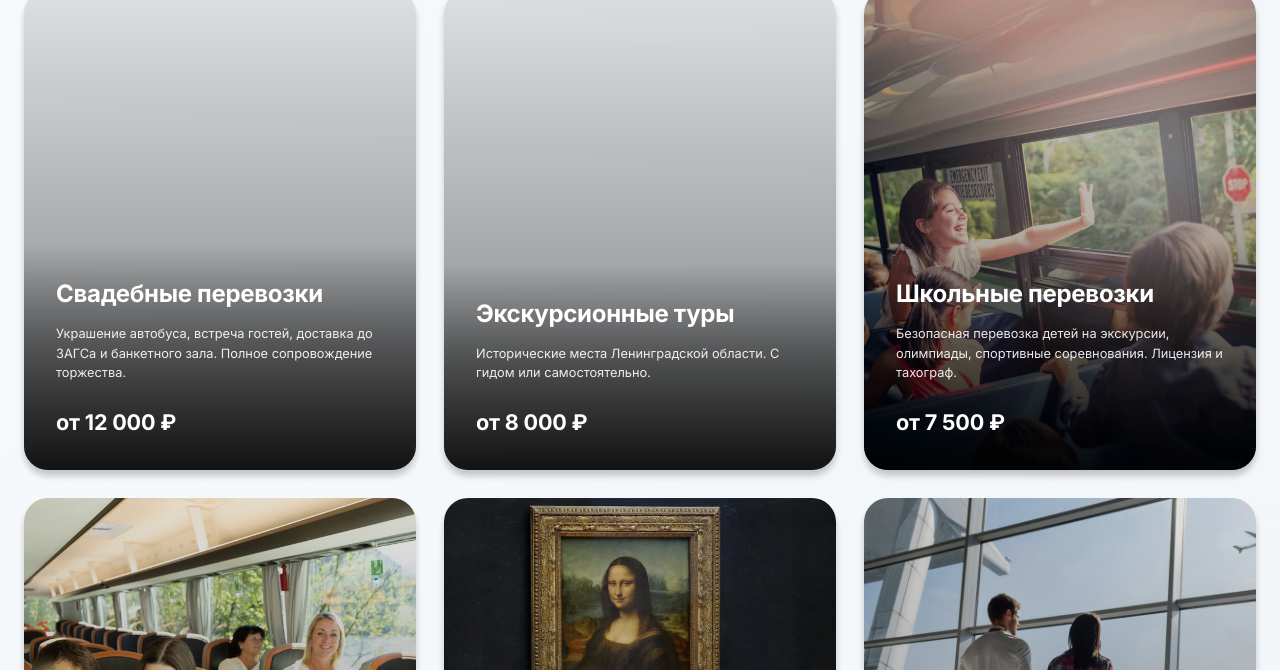
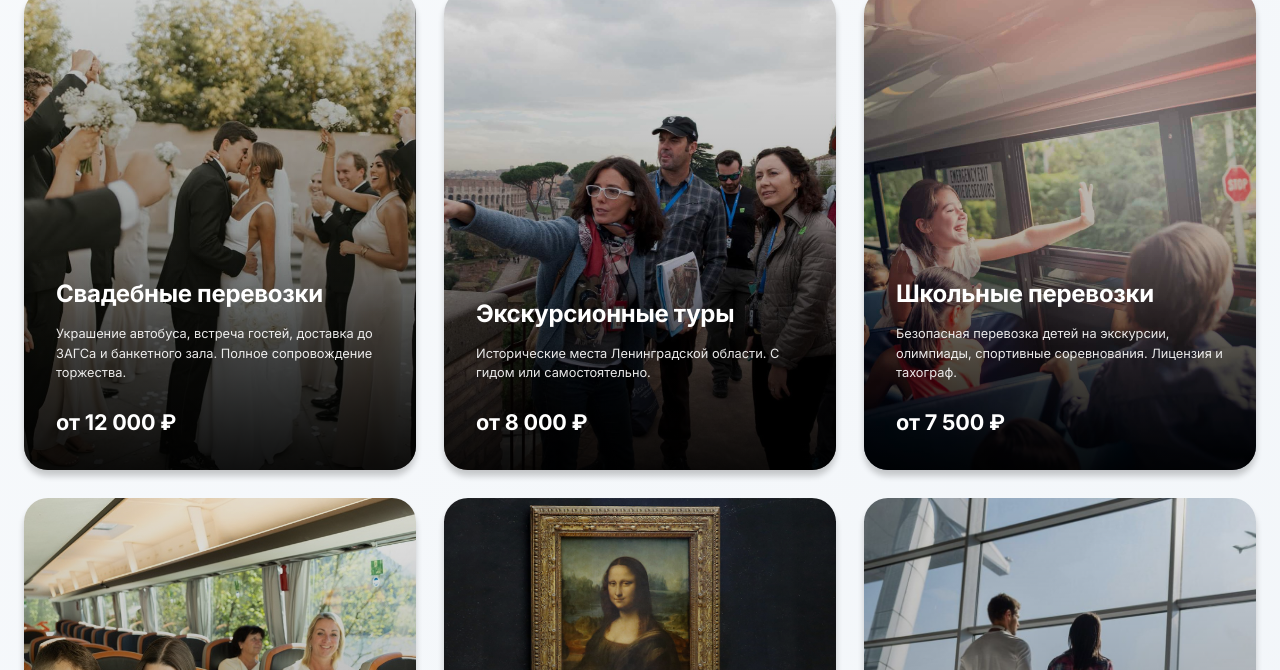
Before and after one commit to www-Profile/bus, a plain HTML site: page index.html in a window 1280 px wide. Shown: the part 750-1420 px from the top of the page. Drawn offline with Linux system fonts and the light colour scheme; the site is published under a folder, as on GitHub Pages, so addresses that start at the root find nothing; a script that the page names is missing.

Commit message:
Add files via upload

```diff
--- a/index.html
+++ b/index.html
@@ -62,7 +62,7 @@
         <div class="services">
             <div class="cards-grid">
                 <!-- Карточка 1: Свадьба -->
-                <div class="service-card" style="background-image: linear-gradient(0deg, rgba(0,0,0,0.5), rgba(0,0,0,0.1)), url('/images/wedding.png');">
+                <div class="service-card" style="background-image: linear-gradient(0deg, rgba(0,0,0,0.5), rgba(0,0,0,0.1)), url('images/wedding.png');">
                     <div class="card-content">
                         <h3>Свадебные перевозки</h3>
                         <p>Украшение автобуса, встреча гостей, доставка до ЗАГСа и банкетного зала. Полное сопровождение торжества.</p>
@@ -73,7 +73,7 @@
                 </div>
 
                 <!-- Карточка 2: Экскурсии -->
-                <div class="service-card" style="background-image: linear-gradient(0deg, rgba(0,0,0,0.5), rgba(0,0,0,0.1)), url('/images/excursion.png');">
+                <div class="service-card" style="background-image: linear-gradient(0deg, rgba(0,0,0,0.5), rgba(0,0,0,0.1)), url('images/excursion.png');">
                     <div class="card-content">
                         <h3>Экскурсионные туры</h3>
                         <p>Исторические места Ленинградской области. С гидом или самостоятельно.</p>
```
